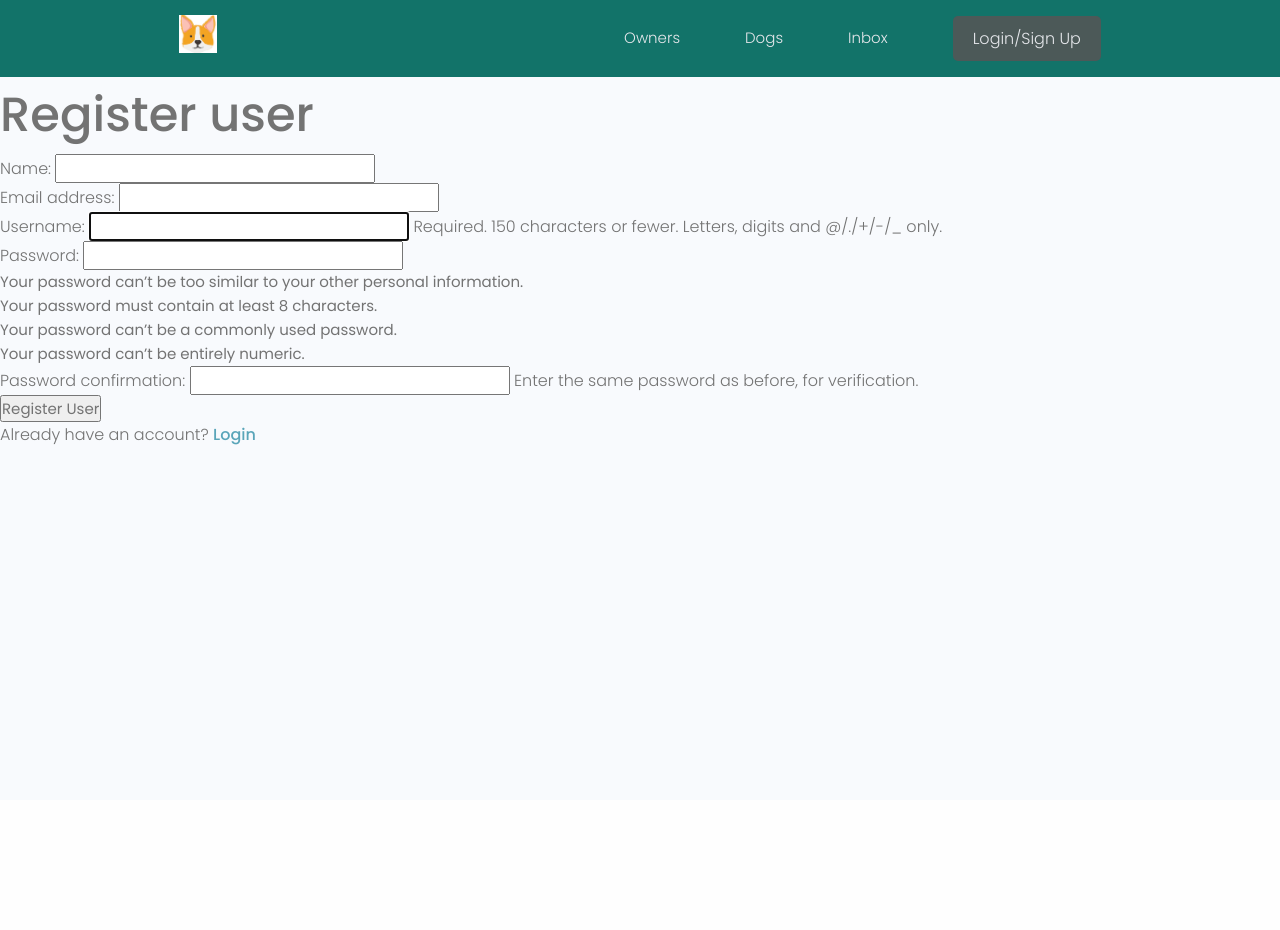
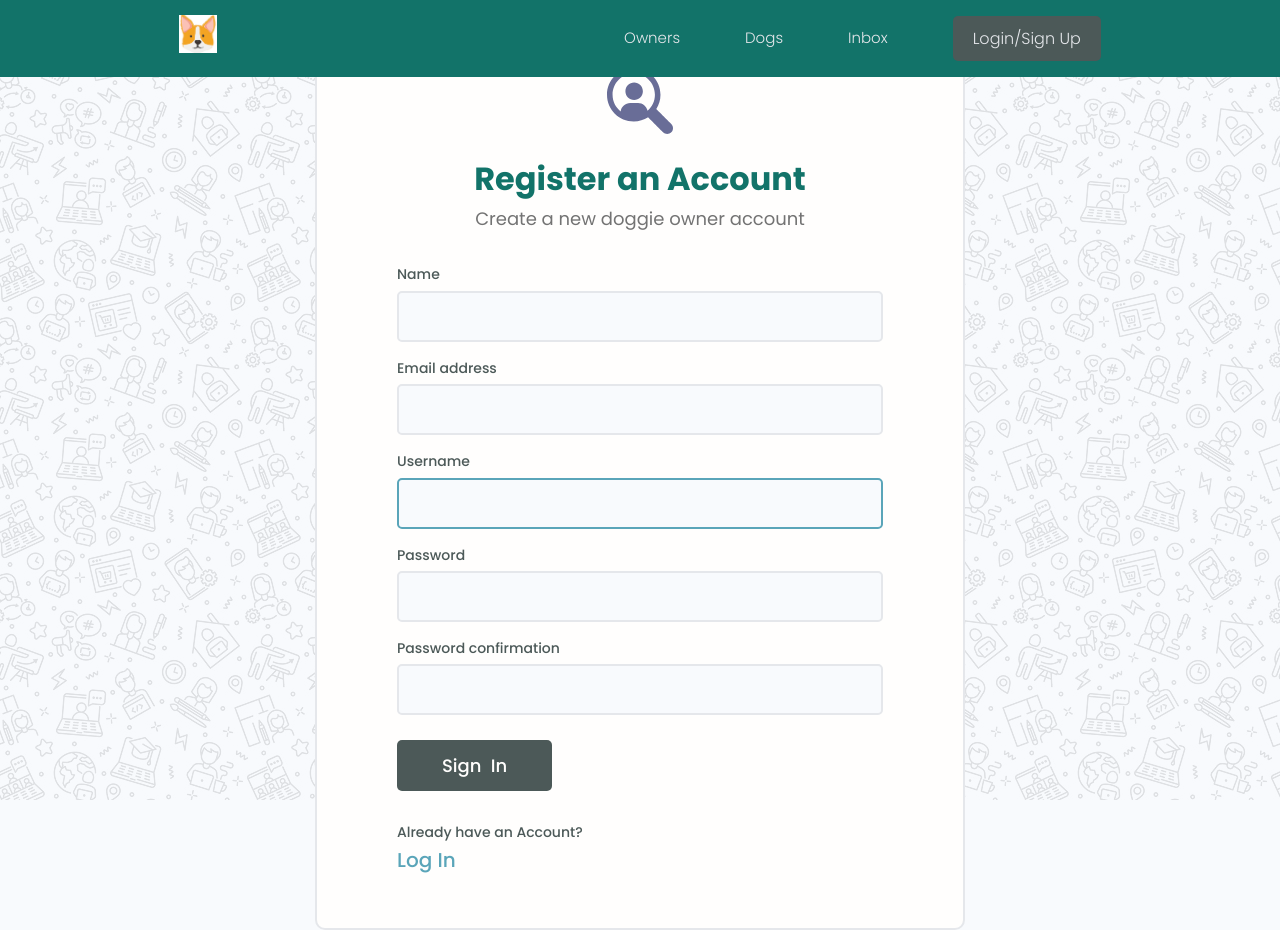
Before and after one commit to Zenkovsky03/CorgyConnect, a Django app: page /register/ in a window 1280 px wide. Before the commit the page ends 445 px from the top, so only its background shows below. Run offline with Django 5.2, Linux system fonts and the light colour scheme; some libraries are stand-ins or nearby versions.

Commit message:
add: rendering user account without crud | login and register layount and some hotfix

```diff
--- a/static/uikit/app.js
+++ b/static/uikit/app.js
@@ -2,3 +2,13 @@
 document.addEventListener('DOMContentLoaded', function () {
   hljs.highlightAll();
 });
+
+
+let alertWrapper = document.querySelector('.alert')
+let alertClose = document.querySelector('.alert__close')
+
+if (alertWrapper) {
+  alertClose.addEventListener('click', () =>
+    alertWrapper.style.display = 'none'
+  )
+}
--- a/templates/main.html
+++ b/templates/main.html
@@ -8,7 +8,8 @@
   <!-- Favicon -->
   <link rel="shortcut icon" href="images/favicon.ico" type="image/x-icon" />
   <!-- Icon - IconMonster -->
-  <link rel="stylesheet" href="https://cdn.iconmonstr.com/1.3.0/css/iconmonstr-iconic-font.min.css" />
+  <link rel="stylesheet" href="https://cdn.iconmonstr.com/1.3.0/css/iconmonstr-iconic-font.min.css">
+
   <!-- Mumble UI -->
   <link rel="stylesheet" href="{% static 'uikit/styles/uikit.css' %}" />
   <!-- CorgyConnect UI -->
@@ -18,15 +19,25 @@
 </head>
 <body>
     {% include 'navbar.html' %}
+{#    {% if messages %}#}
+{#    <ul class="messages">#}
+{#        {% for message in messages %}#}
+{#            <li{% if message.tags %} class="{{ message.tags }}"{% endif %}>{{ message }}</li>#}
+{#        {% endfor %}#}
+{#    </ul>#}
+{#    {% endif %}#}
     {% if messages %}
-    <ul class="messages">
-        {% for message in messages %}
-            <li{% if message.tags %} class="{{ message.tags }}"{% endif %}>{{ message }}</li>
-        {% endfor %}
-    </ul>
+    {% for message in messages %}
+        <div style="z-index: 2; align-items: center; justify-content: center; display: flex; display: flex; " class="alert  alert--{{message.tags}}">
+            <p class="alert__message" style="z-index: 2" >{{message}}</p>
+            <button class="alert__close" style="z-index: 2" >x</button>
+        </div>
+    {% endfor %}
     {% endif %}
+
     {% block content %}
 
     {% endblock content %}
 </body>
+<script src="{% static 'uikit/app.js' %}"></script>
 </html>
--- a/templates/navbar.html
+++ b/templates/navbar.html
@@ -18,7 +18,7 @@
 
 
           {% if request.user.is_authenticated %}
-              <li class="header__menuItem"><a href="{% url 'create-dog' %}">Add dog</a></li>
+              <li class="header__menuItem"><a href="{% url 'account' %}">Account</a></li>
           	  <li class="header__menuItem"><a href="{% url 'logout' %}" class="btn btn--sub">Logout</a></li>
           {% else %}
               <li class="header__menuItem"><a href="{% url 'login' %}" class="btn btn--sub">Login/Sign Up</a></li>
--- a/users/forms.py
+++ b/users/forms.py
@@ -9,3 +9,9 @@ class CustomUserCreationForm(UserCreationForm):
         labels = {
             'first_name': 'Name',
         }
+
+    def __init__(self, *args, **kwargs):
+        super(CustomUserCreationForm, self).__init__(*args, **kwargs)
+
+        for name, field in self.fields.items():
+            field.widget.attrs.update({'class': 'input'})
--- a/users/templates/users/login_register.html
+++ b/users/templates/users/login_register.html
@@ -1,24 +1,99 @@
 {% extends 'main.html' %}
-
+{% load static %}
 {% block content %}
 
     {% if page == 'register' %}
-        <h1>Register user</h1>
-        <form action="{% url 'register' %}" method="POST">
-            {% csrf_token %}
-            {{ form.as_p }}
-            <input type="submit" value="Register User">
-        </form>
-        <p>Already have an account? <a href="{% url 'login' %}">Login</a></p>
+
+        <div class="auth">
+          <div class="card">
+            <div class="auth__header text-center">
+              <a href="/">
+                <img src="{% static 'images/icon.svg' %}" alt="icon" />
+              </a>
+              <h3>Register an Account</h3>
+              <p>Create a new doggie owner account</p>
+            </div>
+
+            <form action="{% url 'register' %}" method="POST" class="form auth__form">
+              {% csrf_token %}
+              <!-- Input:Text -->
+              {% for field in form %}
+                  <div class="form__field">
+                  <label for="formInput#text">{{ field.label }}</label>
+                  {{ field }}
+
+{#                  {% if field.help_text %}#}
+{#                    <small>{{ field.help_text }}</small>#}
+{#                  {% endif %} #}
+
+                  {% for error in field.errors %}
+                    <p style="color: red">{{ error }}</p>
+                  {% endfor %}
+
+                  </div>
+              {% endfor %}
+
+
+
+              <div class="auth__actions">
+                <input class="btn btn--sub btn--lg" type="submit" value="Sign  In" />
+              </div>
+            </form>
+            <div class="auth__alternative">
+              <p>Already have an Account?</p>
+              <a href="{% url 'login' %}">Log In</a>
+            </div>
+          </div>
+        </div>
+
     {% else %}
-        <form action="{% url 'login' %}" method="POST">
-            {% csrf_token %}
-            <input type="text" name="username" placeholder="Enter username">
-            <input type="password" name="password" placeholder="Enter password">
-            <input type="submit" value="Login">
 
-            <p>Don't have an account? <a href="{% url 'register' %}">Sign Up</a></p>
-        </form>
+        <div class="auth">
+          <div class="card">
+            <div class="auth__header text-center">
+              <a href="/">
+                <img src="{% static 'images/icon.svg' %}" alt="icon" />
+              </a>
+              <h3>Account Login</h3>
+              <p>Hello Doggie owner, Welcome Back!</p>
+            </div>
+
+            <form action="{% url 'login' %}" method="POST" class="form auth__form">
+              {% csrf_token %}
+              <!-- Input:Username -->
+              <div class="form__field">
+                <label for="formInput#text">Username: </label>
+                <input
+                  class="input input--text"
+                  id="formInput#text"
+                  type="text"
+                  name="username"
+                  placeholder="Enter your username..."
+                />
+              </div>
+
+              <!-- Input:Password -->
+              <div class="form__field">
+                <label for="formInput#password">Password: </label>
+                <input
+                  class="input input--password"
+                  id="formInput#passowrd"
+                  type="password"
+                  name="password"
+                  placeholder="••••••••"
+                />
+              </div>
+              <div class="auth__actions">
+                <input class="btn btn--sub btn--lg" type="submit" value="Log In" />
+                <a href="">Forget Password?</a>
+              </div>
+            </form>
+            <div class="auth__alternative">
+              <p>Don’t have an Account?</p>
+              <a href="{% url 'register' %}">Sign Up</a>
+            </div>
+          </div>
+        </div>
     {% endif %}
 
 {% endblock content %}
--- a/users/urls.py
+++ b/users/urls.py
@@ -4,6 +4,7 @@ from . import views
 urlpatterns = [
     path('', views.profiles, name='profiles'),
     path('profile/<str:pk>/', views.userProfile, name='user-profile'),
+    path('account/', views.userAccount, name='account'),
 
     path('login/', views.loginUser, name='login'),
     path('logout/', views.logoutUser, name='logout'),
--- a/users/views.py
+++ b/users/views.py
@@ -19,6 +19,7 @@ def loginUser(request):
             user = User.objects.get(username=username)
         except:
             messages.error(request,"Username doesnt exist")
+
         user = authenticate(request, username=username, password=password)
         if user is not None:
             login(request, user)
@@ -28,11 +29,11 @@ def loginUser(request):
 
     return render(request, 'users/login_register.html')
 
-
 def logoutUser(request):
     logout(request)
-    messages.success(request, "User was logout successfully")
+    messages.info(request, "User was logout successfully")
     return redirect('login')
+
 def profiles(request):
     profiles = Profile.objects.all()
     context = {
@@ -70,3 +71,15 @@ def userProfile(request, pk):
         'otherSkills':otherSkills,
     }
     return render(request, 'users/user-profile.html', context)
+
+@login_required(login_url='login')
+def userAccount(request):
+    profile = request.user.profile
+    skills = profile.skill_set.all()
+    dogs = profile.dog_set.all()
+    context = {
+        'profile': profile,
+        'skills': skills,
+        'dogs':dogs,
+    }
+    return render(request, 'users/account.html', context)
```
Also changed, not shown: users/templates/users/account.html (added, +101 -0 lines), db.sqlite3, static/images/icon.svg (added), static/images/pattern.jpg (added).
